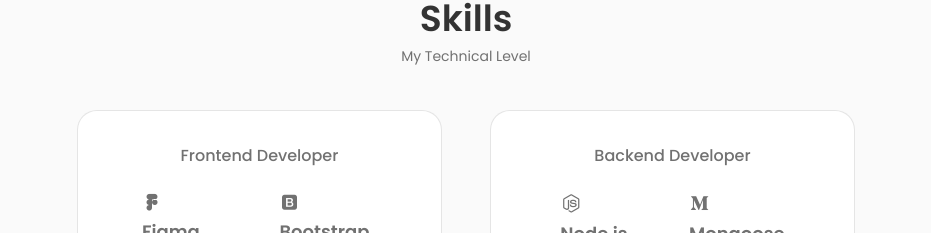
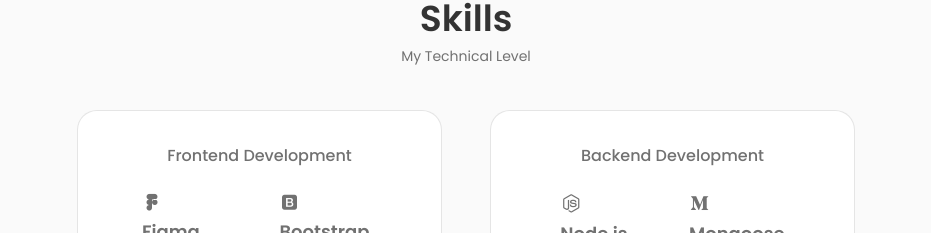
Before and after one commit to tanvirtalukdersiam/final_portfolio, a React (Vite) app: page / in a window 1280 px wide. Shown: the part 1303-1536 px from the top of the page, without its empty margins (174-1105 px from the left). Built offline with nearby package versions, Linux system fonts and the light colour scheme.

Commit message:
text added

```diff
--- a/src/components/Skill/Backend.jsx
+++ b/src/components/Skill/Backend.jsx
@@ -3,7 +3,7 @@ import React from "react";
 const Backend = () => {
   return (
     <div className="skills_content">
-      <h3 className="skills_title">Backend Developer</h3>
+      <h3 className="skills_title">Backend Development</h3>
       <div className="skills_box">
         <div className="skills_group">
           <div className="skills_data">
--- a/src/components/Skill/Frontend.jsx
+++ b/src/components/Skill/Frontend.jsx
@@ -3,7 +3,7 @@ import React from "react";
 const Frontend = () => {
   return (
     <div className="skills_content">
-      <h3 className="skills_title">Frontend Developer</h3>
+      <h3 className="skills_title">Frontend Development</h3>
       <div className="skills_box">
         <div className="skills_group">
           <div className="skills_data">
```
